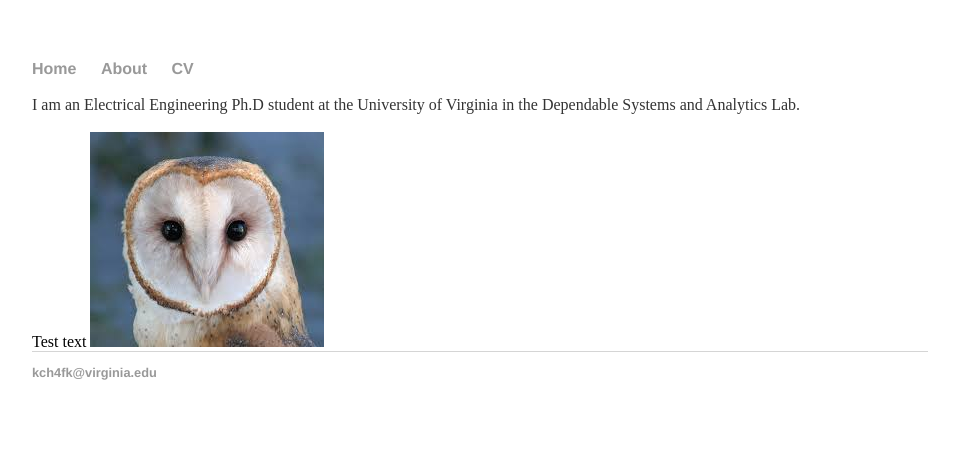
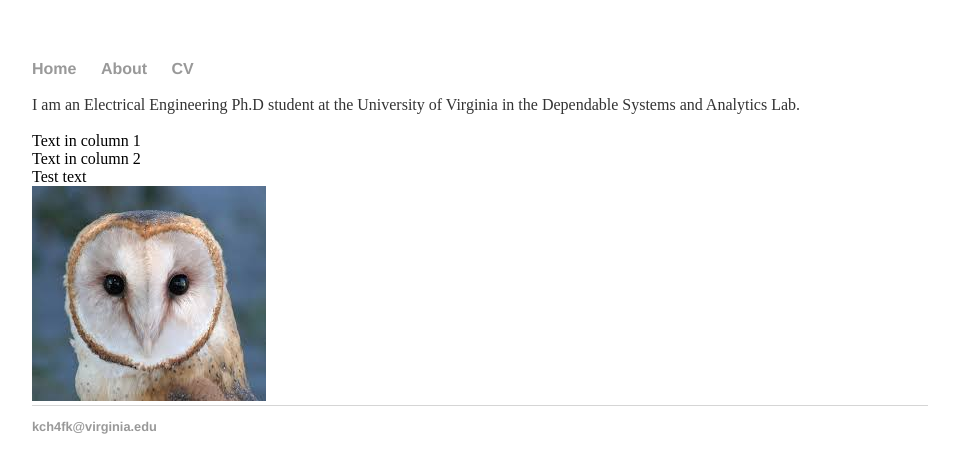
Before and after one commit to kch4fk/kch4fk.github.io, a Jekyll site: the page built from index.html, in a window 1280 px wide. Shown: the top 473 px of the page, without its empty margins (160-1119 px from the left). Built offline with Jekyll 4.4.1, drawn with Linux system fonts in a browser that asks for light colours.

Commit message:
Update index.html

```diff
--- a/index.html
+++ b/index.html
@@ -8,7 +8,19 @@
 	<!--<p>Text <em>emphasis</em> Text <a href="/about">Read more</a></p>-->
 </div><!-- /.blurb -->
 
+<div class="row">
+  <div class="column">
+  Text in column 1
+  </div>
+
+  <div class="column">
+  Text in column 2
+  </div>
+</div>
+
 Test text
+
+<br/>
 
 <img src="https://github.com/kch4fk/kch4fk.github.io/blob/master/barn%20owl.jpg?raw=true">
 
```
